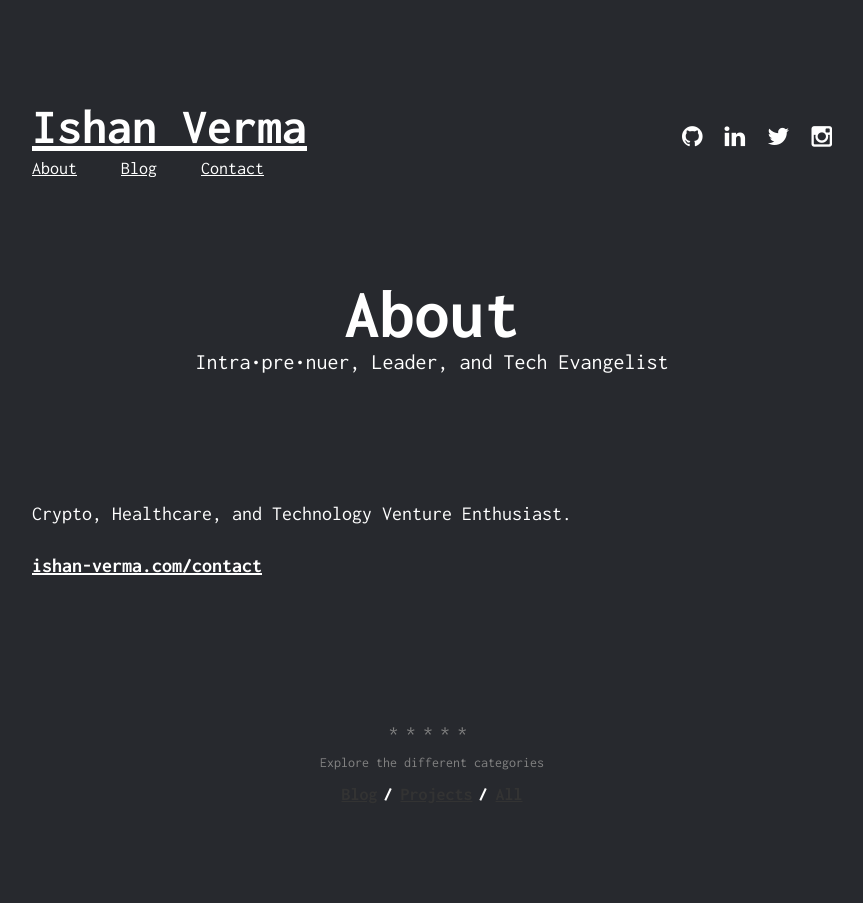
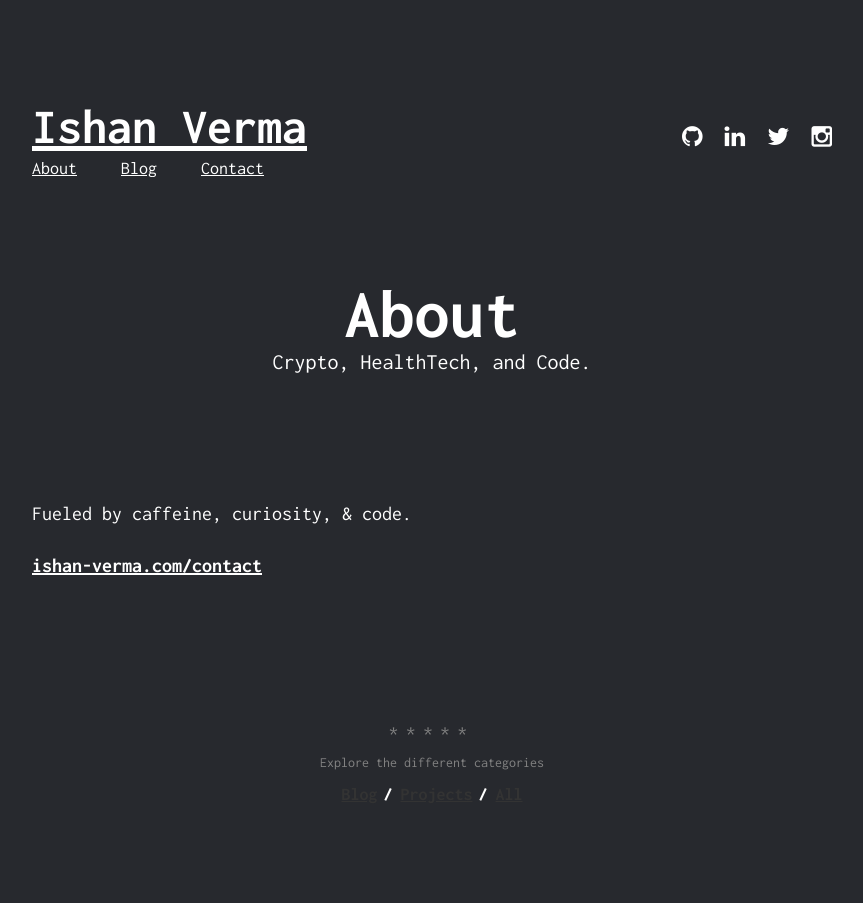
Before and after one commit to ishan-verma/ishan-verma.github.io, a Jekyll site: the page built from about.md, in a window 1280 px wide. Shown: the whole page, without its empty margins (208-1071 px from the left). Built offline with Jekyll 4.4.1, drawn with Linux system fonts in a browser that asks for light colours.

Commit message:
Update about.md

```diff
--- a/about.md
+++ b/about.md
@@ -1,10 +1,10 @@
 ---
 layout: page
 title: About
-subtitle: Intra•pre•nuer, Leader, and Tech Evangelist
+subtitle: Crypto, HealthTech, and Code.
 permalink: /
 ---
 
-Crypto, Healthcare, and Technology Venture Enthusiast.
+Fueled by caffeine, curiosity, & code.
 
 [ishan-verma.com/contact](https://ishan-verma.com/contact)
```
